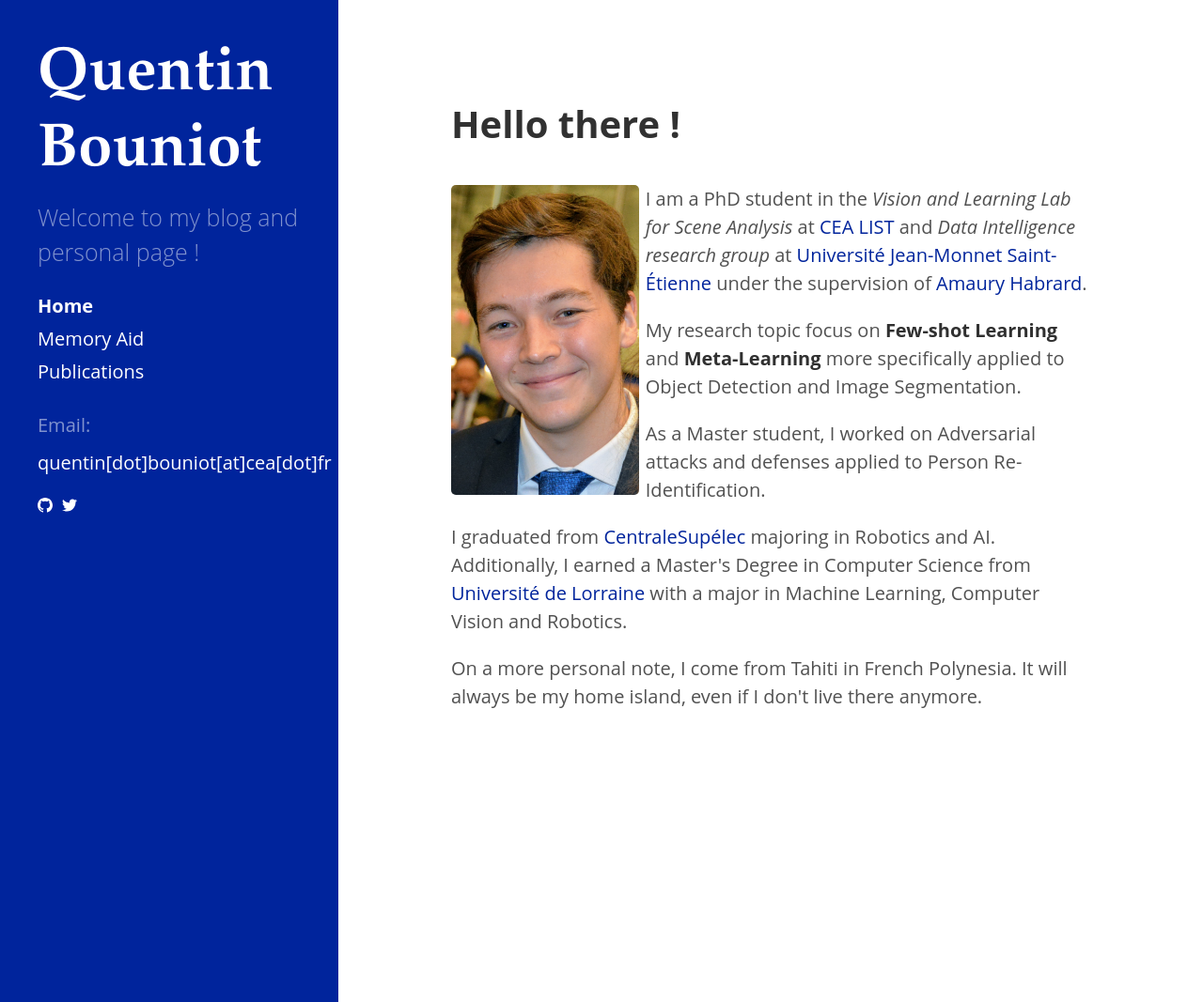
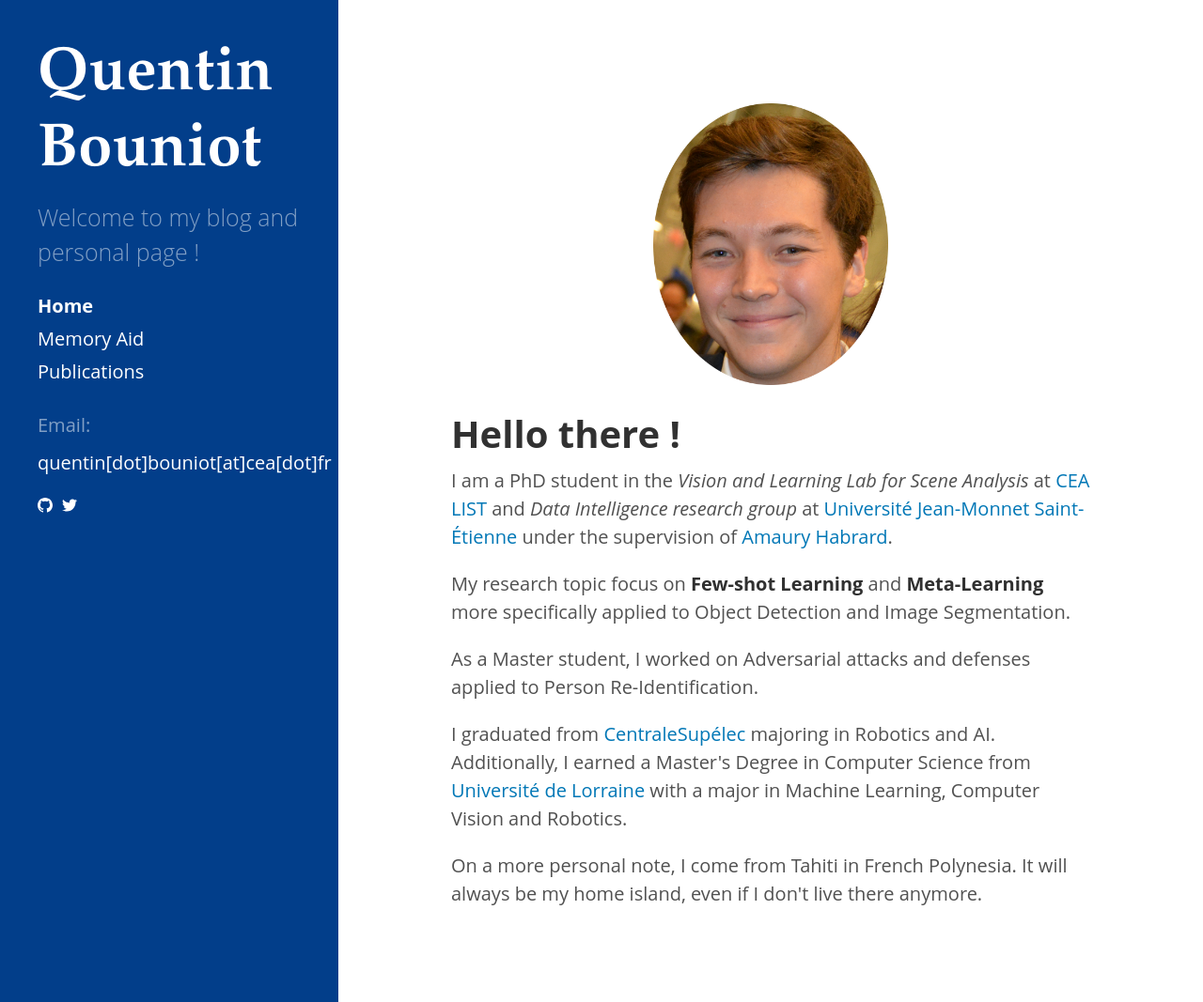
Before and after one commit to qbouniot/qbouniot-old.github.io, a Jekyll site: the page built from index.html, in a window 1280 px wide and 1067 px high. Shown: the whole window at 94% size. Built offline with Jekyll 4.4.1, drawn with Linux system fonts in a browser that asks for light colours; the list of posts is cut into pages by our own code.

Commit message:
change color + homepage

```diff
--- a/assets/css/hyde.css
+++ b/assets/css/hyde.css
@@ -286,12 +286,14 @@ a.sidebar-nav-item:focus {
 /* Blue */
 .theme-base-0d .sidebar {
   /* background-color: #6a9fb5; */
-  background-color: #00249c;
+  /* background-color: #00249c; */
+  background-color: #023e8a;
 }
 .theme-base-0d .content a,
 .theme-base-0d .related-posts li a:hover {
   /* color: #6a9fb5; */
-  color: #00249c;
+  /* color: #00249c; */
+  color: #0077b6;
 }
 
 /* Magenta */
--- a/index.html
+++ b/index.html
@@ -4,10 +4,12 @@ title: Home
 ---
 
 <div class="container">
-    <h1>Hello there !</h1>
     <br>
-    <div class="container__text" >
-        <img src="images/profil.JPG" alt="profil" align="left" width="200" style="margin-right: 1%;"/>
+        <div class="containner__image" >
+            <img src="images/profil2.jpg" style="display: block; margin-left: auto; margin-right: auto;" alt="profil" text-align="center" width="250"/>
+        </div>
+        <h1>Hello there !</h1>
+        <div class="container__text" >
         <p>I am a PhD student in the <i>Vision and Learning Lab for Scene Analysis</i> at <a href=" www-list.cea.fr">CEA LIST</a> and <i>Data Intelligence research group</i> at <a href=" https://www.univ-st-etienne.fr">Université Jean-Monnet Saint-Étienne</a> under the supervision of <a href="https://perso.univ-st-etienne.fr/habrarda/index.php">Amaury Habrard</a>.</p>
         <p>My research topic focus on <strong>Few-shot Learning</strong> and <strong>Meta-Learning</strong> more specifically applied to Object Detection and Image Segmentation.</p>
         <p>As a Master student, I worked on Adversarial attacks and defenses applied to Person Re-Identification.</p>
```
Also changed, not shown: images/profil2.jpg (added).
